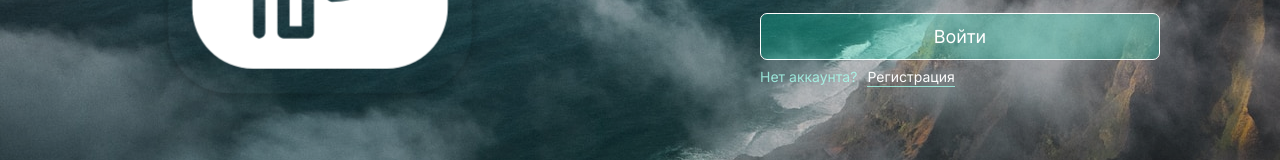
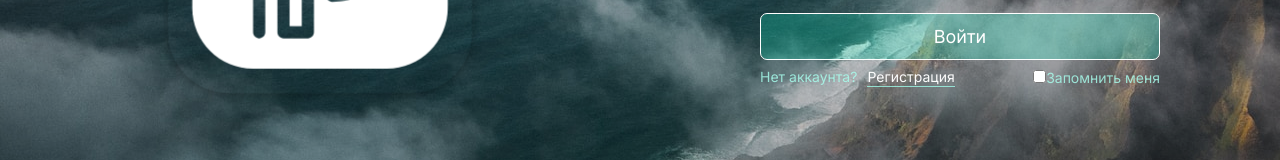
Before and after one commit to slavababrou/companies, a React (Create React App) app: page /authorization in a window 1280 px wide. Shown: the part 458-618 px from the top of the page. Built offline with nearby package versions, Linux system fonts and the light colour scheme; a web font is replaced by a local one.

Commit message:
uppdate: fix routing(roles)

```diff
--- a/src/index.jsx
+++ b/src/index.jsx
@@ -35,7 +35,7 @@ const router = createBrowserRouter([
   },
   {
     path: "/requests",
-    element: <PrivateRoute element={<AdminsRequests />} />,
+    element: <PrivateRoute element={<AdminsRequests />} requiredRole={2} />,
   },
 ]);
 
--- a/src/pages/Login/Login.jsx
+++ b/src/pages/Login/Login.jsx
@@ -1,3 +1,4 @@
+import { useState } from "react";
 import Button from "../../components/Button/Button";
 import Input from "../../components/Input/Input";
 import styles from "./Login.module.css";
@@ -9,8 +10,15 @@ const Login = (props) => {
   const dispatch = useDispatch();
   const navigate = useNavigate();
 
+  const [rememberMe, setRememberMe] = useState(false);
+
+  const handleRememberMeChange = () => {
+    setRememberMe(!rememberMe);
+  };
+
   const handleLogin = async (formData) => {
-    await dispatch(loginUser(formData));
+    await dispatch(loginUser({ formData, rememberMe }));
+
     navigate("/");
   };
 
@@ -19,6 +27,7 @@ const Login = (props) => {
 
     const form = e.target;
     const formData = new FormData(form);
+
     handleLogin(formData);
   };
 
@@ -50,6 +59,7 @@ const Login = (props) => {
       </form>
 
       <div className={styles["links"]}>
+        <div className={styles["links_no-acc"]}>
           <span>Нет аккаунта?</span>
           <div>
             <button
@@ -60,6 +70,16 @@ const Login = (props) => {
             </button>
           </div>
         </div>
+
+        <label>
+          <input
+            type='checkbox'
+            checked={rememberMe}
+            onChange={handleRememberMeChange}
+          />
+          Запомнить меня
+        </label>
+      </div>
     </div>
   );
 };
--- a/src/pages/Login/Login.module.css
+++ b/src/pages/Login/Login.module.css
@@ -45,9 +45,16 @@
 
 .links {
   display: flex;
+  flex-flow: row wrap;
+  justify-content: space-between;
   font-size: 14px;
 }
-.links span {
+.links_no-acc {
+  display: flex;
+  flex-flow: row nowrap;
+}
+.links span,
+.links label {
   color: rgba(168, 255, 238, 0.815);
 }
 .links a {
--- a/src/pages/Profile/Profile.jsx
+++ b/src/pages/Profile/Profile.jsx
@@ -40,7 +40,6 @@ const Profile = () => {
     }
 
     dispatch(logout());
-    localStorage.removeItem("accessToken");
     navigate("/authorization");
   };
 
--- a/src/private/PrivateRoute/PrivateRoute.js
+++ b/src/private/PrivateRoute/PrivateRoute.js
@@ -2,11 +2,25 @@ import React from "react";
 import { useSelector } from "react-redux";
 import { Navigate } from "react-router-dom";
 
-const PrivateRoute = ({ element }) => {
-  const token = localStorage.getItem("accessToken");
-  //const token = useSelector((state) => state.auth?.user?.token);
+const PrivateRoute = ({ element, requiredRole }) => {
+  const user = useSelector((state) => state.auth?.user?.user);
 
-  return token ? element : <Navigate to='/authorization' />;
+  //  Два токена, для реализации ф-ии "запомнить меня", тогда токен мы храним в localeStorage
+  // иначе - в state
+  const token1 = localStorage.getItem("accessToken");
+  const token2 = useSelector((state) => state.auth?.user?.token);
+
+  if (!(token1 || token2)) return <Navigate to='/authorization' />;
+
+  if (requiredRole && user?.roleId !== requiredRole) {
+    return (
+      <h1 style={{ textAlign: "center", fontSize: "32px", marginTop: "10%" }}>
+        У вашей роли нет доступа к этому адресу
+      </h1>
+    );
+  }
+
+  return element;
 };
 
 export default PrivateRoute;
--- a/src/store/authSlice.js
+++ b/src/store/authSlice.js
@@ -3,13 +3,15 @@ import axios from "axios";
 
 export const loginUser = createAsyncThunk(
   "auth/loginUser",
-  async (formData) => {
+  async ({ formData, rememberMe }) => {
     try {
       const response = await axios.post(
         "http://localhost:3192/api/user/login",
         formData
       );
-      localStorage.setItem("accessToken", response.data.token);
+
+      if (rememberMe) localStorage.setItem("accessToken", response.data.token);
+
       return response.data;
     } catch (error) {
       throw error;
@@ -93,6 +95,7 @@ const authSlice = createSlice({
       state.isLoading = false;
     },
     logout: (state) => {
+      localStorage.removeItem("accessToken");
       state.isAuthenticated = false;
       state.user = null;
     },
```
Lines whose indentation alone changed are shown as unchanged.
